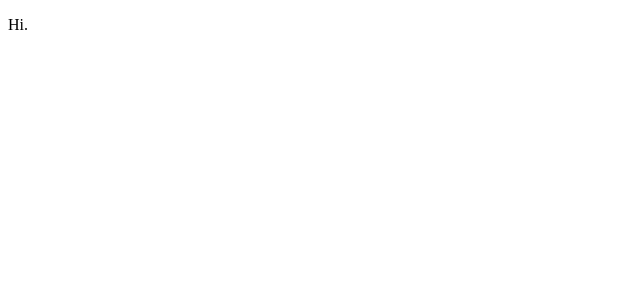
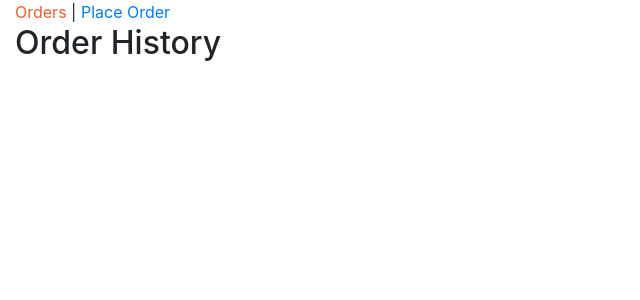
Before and after one commit to firehawk895/orderclap, a React app: page / in a window 1280 px wide. Shown: the top 300 px of the page, without its empty margins (0-640 px from the left). Built offline with nearby package versions, Linux system fonts and the light colour scheme.

Commit message:
Added Initial components
* header component for navigation
* Order History Component (placeholder)
* Place Order Component (placeholder)

```diff
--- /dev/null
+++ b/src/components/App.js
@@ -0,0 +1,21 @@
+import React from "react";
+import { Route, Switch } from "react-router-dom";
+
+import Header from "./common/Header";
+
+import OrdersPage from "./orders/OrdersPage";
+import PlaceOrderPage from "./place_order/PlaceOrderPage";
+
+function App() {
+  return (
+    <div className="container-fluid">
+      <Header />
+      <Switch>
+        <Route exact path="/" component={OrdersPage} />
+        <Route path="/place_order" component={PlaceOrderPage} />
+      </Switch>
+    </div>
+  );
+}
+
+export default App;
--- /dev/null
+++ b/src/components/common/Header.js
@@ -0,0 +1,19 @@
+import React from "react";
+import { NavLink } from "react-router-dom";
+
+const Header = () => {
+  const activeStyle = { color: "#F15B2A" };
+  return (
+    <nav>
+      <NavLink to="/" activeStyle={activeStyle} exact>
+        Orders
+      </NavLink>
+      {" | "}
+      <NavLink to="/place_order" activeStyle={activeStyle}>
+        Place Order
+      </NavLink>
+    </nav>
+  );
+};
+
+export default Header;
--- /dev/null
+++ b/src/components/orders/OrdersPage.js
@@ -0,0 +1,9 @@
+import React from "react";
+
+class OrdersPage extends React.Component {
+  render() {
+    return <h2>Order History</h2>;
+  }
+}
+
+export default OrdersPage;
--- /dev/null
+++ b/src/components/place_order/PlaceOrderPage.js
@@ -0,0 +1,9 @@
+import React from "react";
+
+class PlaceOrderPage extends React.Component {
+  render() {
+    return <h2>Place Order:</h2>;
+  }
+}
+
+export default PlaceOrderPage;
--- a/src/index.js
+++ b/src/index.js
@@ -1,8 +1,12 @@
 import React from "react";
 import { render } from "react-dom";
+import { BrowserRouter as Router } from "react-router-dom";
+import "bootstrap/dist/css/bootstrap.min.css";
+import App from "./components/App";
 
-function Hi() {
-  return <p>Hi.</p>;
-}
-
-render(<Hi />, document.getElementById("app"));
+render(
+  <Router>
+    <App />
+  </Router>,
+  document.getElementById("app")
+);
```
